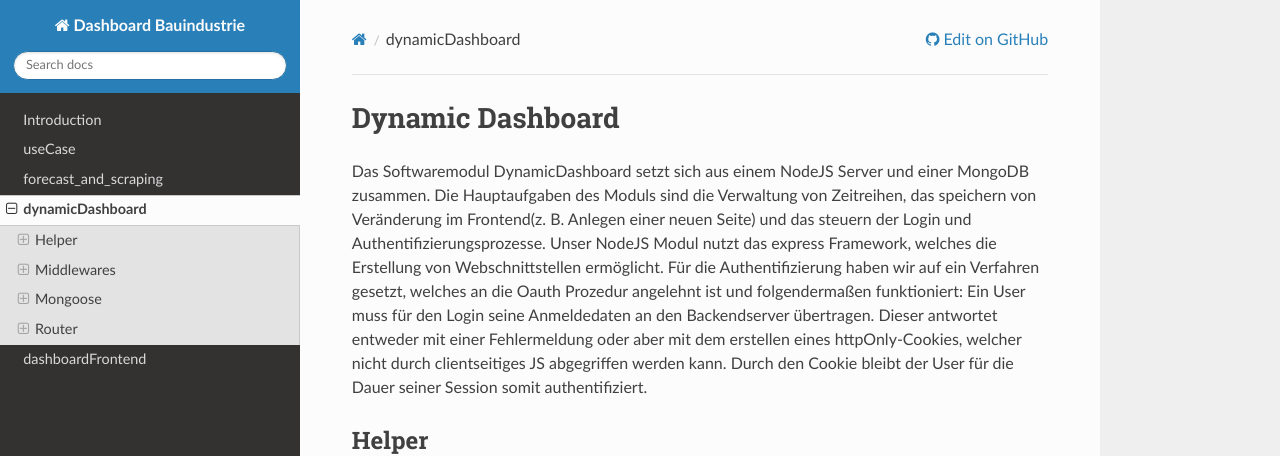
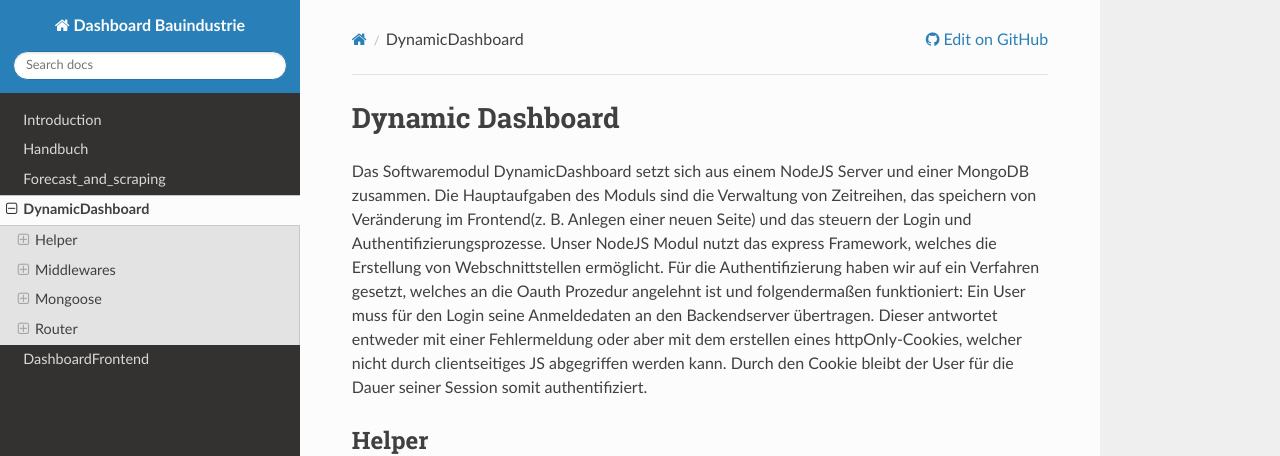
Before and after one commit to just1130/dashboardDoc, an MkDocs documentation site: the page built from docs/dynamicDashboard.md, in a window 1280 px wide and 900 px high. Shown: the top 456 px of the window. Built offline with MkDocs 1.6.1, drawn with Linux system fonts in a browser that asks for light colours; nearby versions of some CDN libraries.

Commit message:
Handbuch

```diff
--- a/mkdocs.yml
+++ b/mkdocs.yml
@@ -5,7 +5,7 @@ theme: readthedocs
 docs_dir: 'docs'
 nav:
     - 'Introduction': 'index.md'
-    - 'useCase' : 'useCases.md'
-    - 'forecast_and_scraping' : 'forecast_and_scraping.md'
-    - 'dynamicDashboard' : 'dynamicDashboard.md'
-    - 'dashboardFrontend' : 'dashboardFrontend.md'
+    - 'Handbuch' : 'handbuch.md'
+    - 'Forecast_and_scraping' : 'forecast_and_scraping.md'
+    - 'DynamicDashboard' : 'dynamicDashboard.md'
+    - 'DashboardFrontend' : 'dashboardFrontend.md'
```
Also changed, not shown: docs/handbuch.md (added, +61 -0 lines), docs/useCases.md (deleted, +0 -60 lines).
